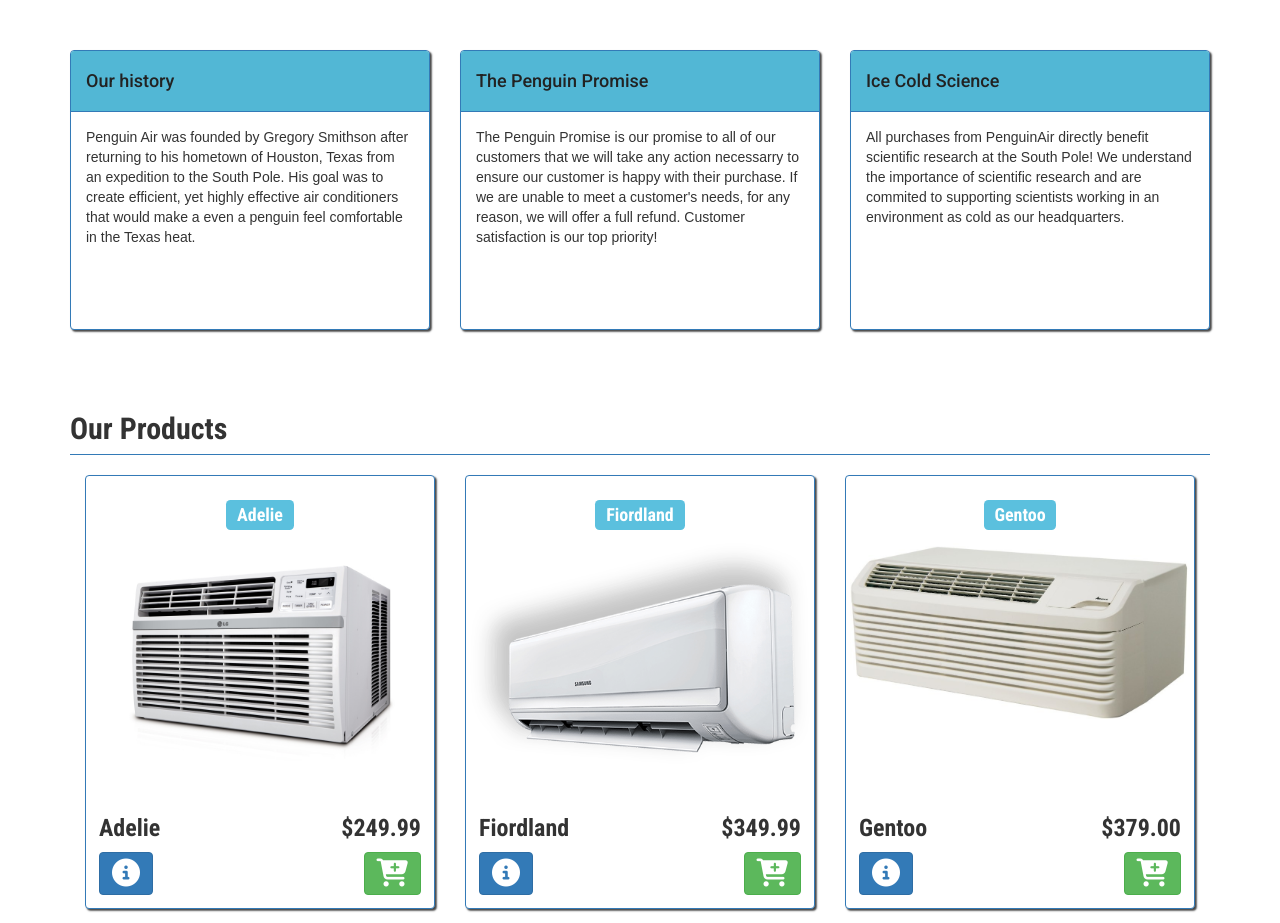
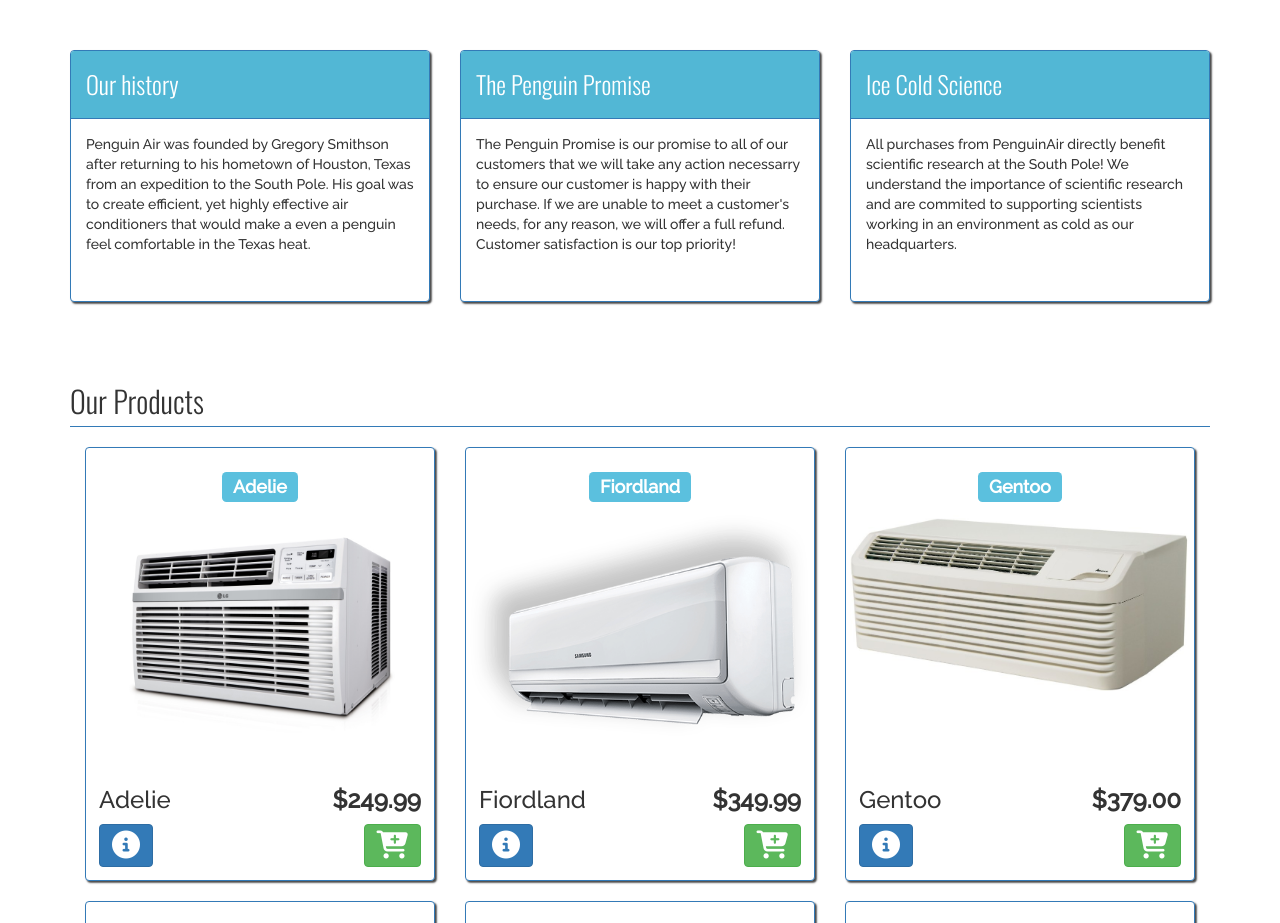
Before and after one commit to t-davey/COMM395, a plain HTML site: page COMM395-eCommerce/index.html in a window 1280 px wide. Shown: the part 650-1573 px from the top of the page. Drawn offline with nearby package versions, Linux system fonts and the light colour scheme; a web font is replaced by a local one.

Commit message:
Font Changes

```diff
--- a/COMM395-eCommerce/css/modern-business.css
+++ b/COMM395-eCommerce/css/modern-business.css
@@ -34,7 +34,7 @@ body {
 .navbar {
   background-color: #52B7D5;
   height: 5.75em;
-  font-family: 'Roboto Condensed', sans-serif;
+  font-family: 'Roboto', sans-serif;
 }
 
 #nav-button {
@@ -92,7 +92,9 @@ header.carousel .fill {
 .carousel-caption {
   position: absolute;
   background-color: rgb(68, 68, 68, 0.3);
-  font-family: 'Roboto Condensed', sans-serif;
+  /* font-family: 'Roboto Condensed', sans-serif; */
+  font-family: 'Raleway', sans-serif;
+
 }
 
 
@@ -100,27 +102,35 @@ header.carousel .fill {
 
 .page-header {
   border-color: #337AB7;
-  font-family: 'Roboto Condensed', sans-serif;
+  /* font-family: 'Roboto Condensed', sans-serif; */
+  font-family: 'Oswald', sans-serif;
 }
 
 h3 {
-  font-family: 'Roboto Condensed', sans-serif;
+  /* font-family: 'Roboto Condensed', sans-serif; */
+  font-family: 'Raleway', sans-serif;
 }
 
-.panel-heading {
-  font-family: 'Roboto', sans-serif;
+
+.panel-heading h4 {
+  /* font-family: 'Amiko', sans-serif; */
+  font-family: 'Oswald', sans-serif;
+  font-size: 1.75em;
+  color: white;
 }
 
 .panel-body {
-  font-family: 'Amiko', sans-serif;
+  /* font-family: 'Amiko', sans-serif; */
+  font-family: 'Raleway', sans-serif;
 }
 
 .btn {
-  font-family: 'Amiko', sans-serif;
-}
+  /* font-family: 'Amiko', sans-serif; */
+  font-family: 'Raleway', sans-serif;}
 
 p {
-  font-family: 'Amiko', sans-serif;
+  /* font-family: 'Amiko', sans-serif; */
+  font-family: 'Raleway', sans-serif;
 }
 
 
@@ -163,6 +173,10 @@ p {
   box-shadow: 0.125em 0.125em 0.125em #444;
 }
 
+.thumbnail:hover {
+  box-shadow: 0.225em 0.25em 0.5em #333;
+  transition-duration: 0.3s;
+}
 
 /* Modal Styles */
 
@@ -193,6 +207,8 @@ p {
   min-height: 22em;
   position: relative;
   box-shadow: 0.125em 0.125em 0.125em #444;
+  font-family: 'Raleway', sans-serif;
+
 }
 
 .about_footer {
@@ -215,6 +231,8 @@ p {
 .testimonial {
   min-height: 18em;
   position: relative;
+  font-family: 'Raleway', sans-serif;
+
 }
 
 .testimonial_footer {
@@ -296,6 +314,10 @@ p {
 hr {
   border-color: #337AB7;
   margin-bottom: 0;
+}
+
+.footer_contact p{
+  font-family: 'Amiko', sans-serif;
 }
 
 .footer1 {
@@ -409,7 +431,7 @@ hr {
 
 @media (min-width: 576px) {
   .triple_panel {
-    height: 17.5em;
+    height: 15em;
   }
   .short_img_box {
     padding-top: 0.5em;
@@ -448,7 +470,7 @@ hr {
     margin-bottom: 5em;
   }
   .triple_panel {
-    height: 17.5em;
+    height: 15em;
   }
   .short_img_box {
     height: 250px;
@@ -467,7 +489,7 @@ hr {
     width: 100%;
   }
   .triple_panel {
-    height: 22em;
+    height: 20em;
   }
 }
 
@@ -476,6 +498,6 @@ hr {
 
 @media (min-width: 1200px) {
   .triple_panel {
-    height: 20em;
+    height: 18em;
   }
 }
--- a/COMM395-eCommerce/index.html
+++ b/COMM395-eCommerce/index.html
@@ -22,6 +22,8 @@
 
   <!-- Custom Fonts -->
   <link href="https://fonts.googleapis.com/css?family=Amiko|Roboto+Condensed:700|Roboto:500" rel="stylesheet">
+  <link href="https://fonts.googleapis.com/css?family=Oswald:300|Raleway:500" rel="stylesheet">
+  <link href="https://fonts.googleapis.com/css?family=Special+Elite" rel="stylesheet">
 
   <!-- jQuery -->
   <script src="https://ajax.googleapis.com/ajax/libs/jquery/2.1.4/jquery.min.js"></script>
@@ -978,7 +980,7 @@
             <li class="widget-container widget_recent_news">
               <!-- widgets list -->
               <h1 class="title-widget">Contact Details </h1>
-              <div class="">
+              <div class="footer_contact">
                 <p>
                   1234 Cowboy Ave
                   <br>Houston, TX 77001
```
Also changed, not shown: COMM395-eCommerce/about.html (+2 -0 lines), COMM395-eCommerce/cart.html (+2 -0 lines), COMM395-eCommerce/contact.html (+3 -1 lines), COMM395-eCommerce/images/penguin_text_only.png (added).
